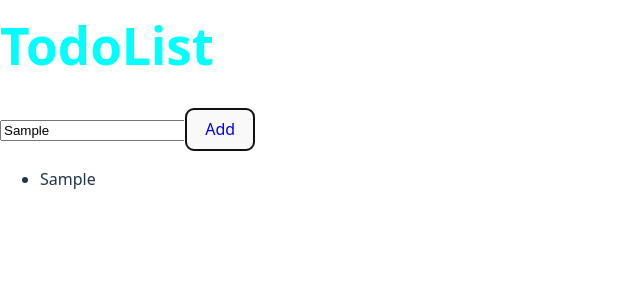
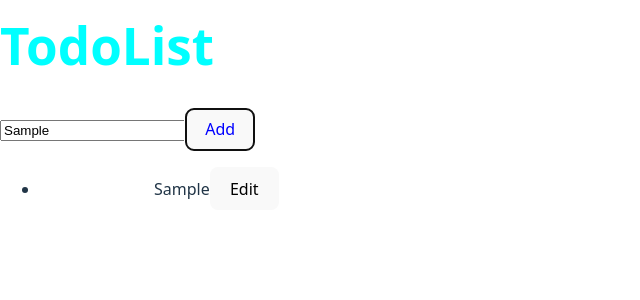
Before and after one commit to ankushpille/react-todo-app, a React (Vite) app: page / in a window 1280 px wide. Both pictures are taken after typing "Sample" into the empty fields and a click on the button "Add". Shown: the top 300 px of the page, without its empty margins (0-640 px from the left). Built offline with nearby package versions, Linux system fonts and the light colour scheme.

Commit message:
todolist edit button added

```diff
--- a/src/TodoList.jsx
+++ b/src/TodoList.jsx
@@ -24,7 +24,9 @@ export default function TodoList(){
         <button id="addButton" onClick={handleOnclick}>Add</button>
          <ul>
             {inputValue.map((text,index) => (
-                 <li key={index}>{text}</li>
+                 <li key={index} style={{paddingLeft : "114px"}}>{text}
+                 <button>Edit</button>
+                 </li>
             ))}
          </ul>
 
```
